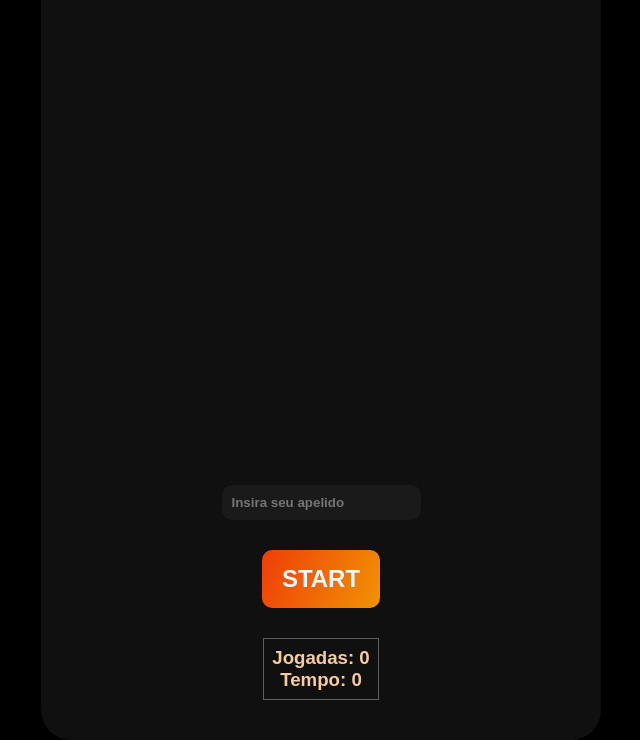
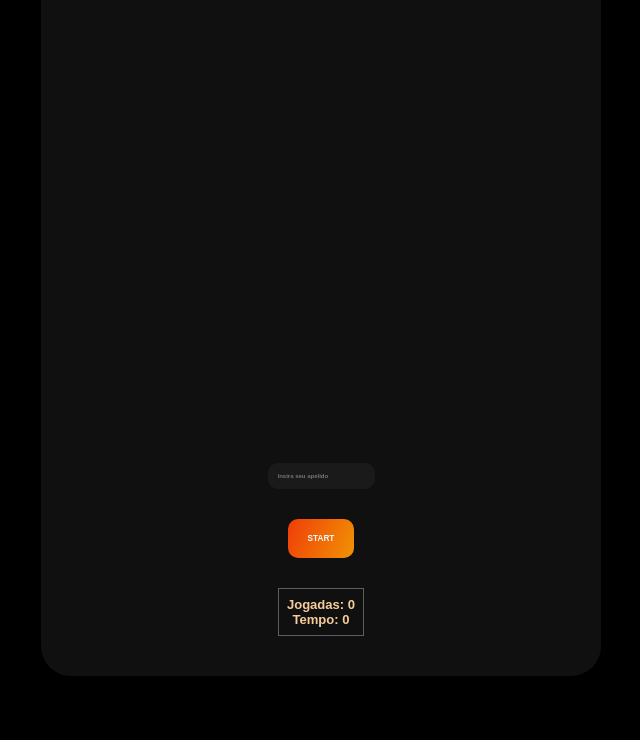
Before and after one commit to jackobala/MemoryRank, a plain HTML site: page index.html in a window 1280 px wide. Shown: the part 110-850 px from the top of the page, without its empty margins (319-959 px from the left). After the commit the page ends 800 px from the top, so only its background shows below. Drawn offline with Linux system fonts and the light colour scheme; a web font is replaced by a local one.

Commit message:
diminuindo fontsize

```diff
--- a/style.css
+++ b/style.css
@@ -4,6 +4,8 @@
     box-sizing: border-box;
     font-family: "Unbounded", sans-serif;
     font-weight: bolder;
+    font-size: 70%;
+    align-items: center;
 }
 
 body {
@@ -78,7 +80,7 @@ h2 {
 }
 
 .item {
-    position: relative;
+    position:relative;
     width: 100px;
     height: 100px;
     display: flex;
```
